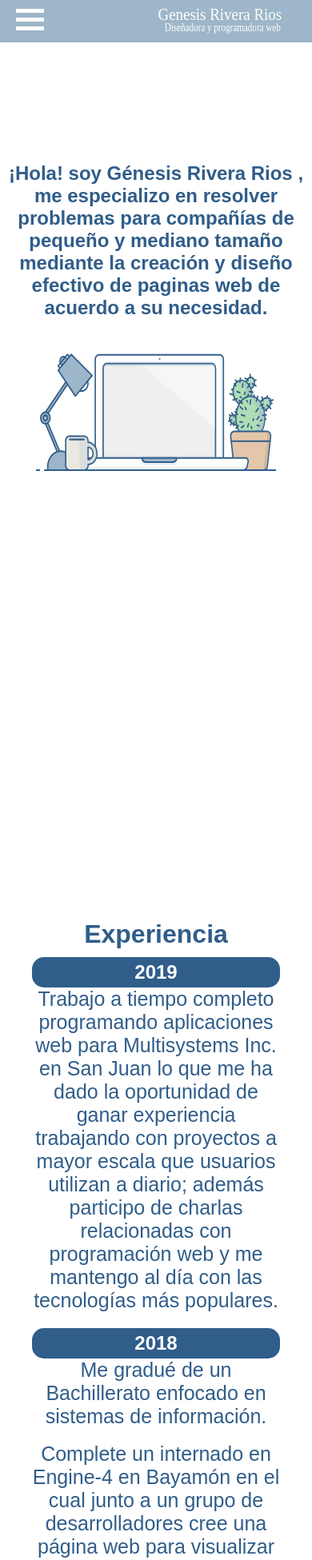
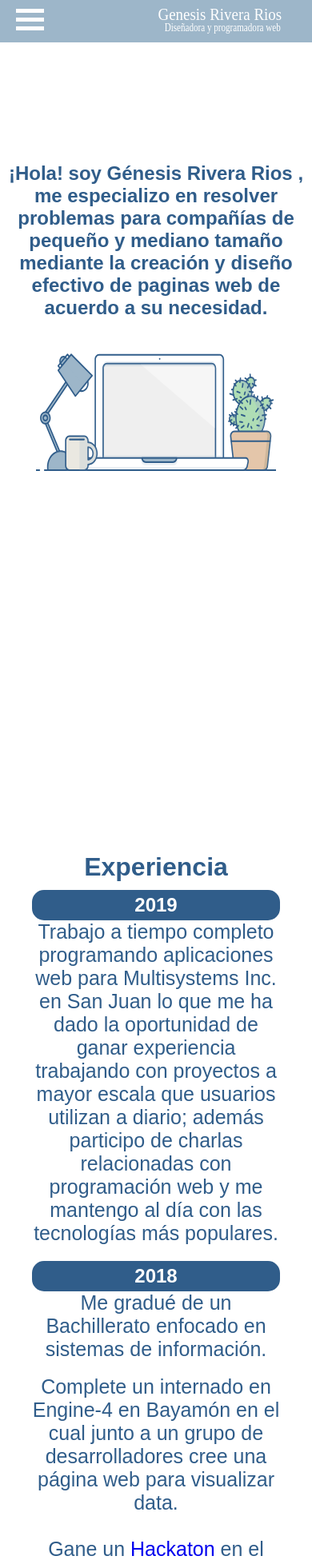
Before and after one commit to genesisrrios/Portfolio, a Vue app: page / in a window 390 px wide. Shown: the top 1951 px of the page at 80% size. Built offline with nearby package versions, Linux system fonts and the light colour scheme; a web font is replaced by a local one.

Commit message:
Changed some Viewport heights

```diff
--- a/src/components/TheExperienceInformationContainer.vue
+++ b/src/components/TheExperienceInformationContainer.vue
@@ -192,7 +192,7 @@ ul li{
 @media screen and ( min-width: 300px )
 {
 .container{
-  height:350vh;
+  height:150vh;
   width: 100vw;
 }
 p{
--- a/src/components/TheMainText.vue
+++ b/src/components/TheMainText.vue
@@ -19,9 +19,9 @@ export default {
 @media screen and ( min-width: 300px )
 {
   .container{
-    height:130vh;
+    height:120vh;
     width: 100vw;
-  }
+}
   div .main-content{
   display: flex;
   flex-direction: column;
--- a/src/components/TheProjectsContainer.vue
+++ b/src/components/TheProjectsContainer.vue
@@ -150,7 +150,7 @@ export default {
   visibility: hidden;
 }
 .container{
-  height:160vh;
+  height:120vh;
   width: 100vw;
 }
 .row{
```
